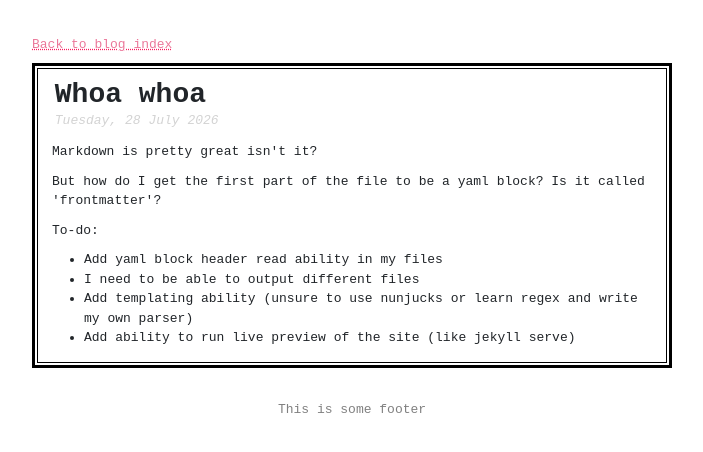
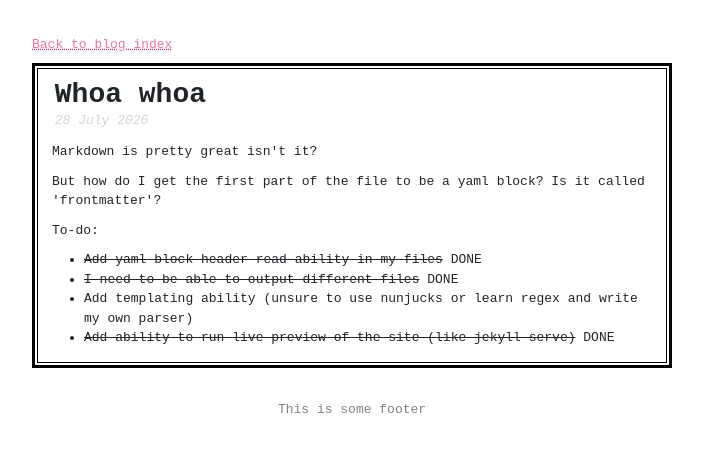
Before and after one commit to kzrtn/neocities-static-site-generator, a website: page dist/posts/2026-07-28-whoa-whoa.html in a window 1280 px wide. Shown: the whole page, without its empty margins (288-991 px from the left). Drawn offline with nearby package versions, Linux system fonts and the light colour scheme.

Commit message:
changed up folder structure

```diff
--- a/dist/test.html
+++ b/dist/posts/2026-07-28-whoa-whoa.html
@@ -7,7 +7,7 @@
     <link href="https://cdn.jsdelivr.net/npm/bootstrap@5.3.3/dist/css/bootstrap.min.css" rel="stylesheet" integrity="sha384-QWTKZyjpPEjISv5WaRU9OFeRpok6YctnYmDr5pNlyT2bRjXh0JMhjY6hW+ALEwIH" crossorigin="anonymous">
     <script src="https://cdn.jsdelivr.net/npm/bootstrap@5.3.3/dist/js/bootstrap.bundle.min.js" integrity="sha384-YvpcrYf0tY3lHB60NNkmXc5s9fDVZLESaAA55NDzOxhy9GkcIdslK1eN7N6jIeHz" crossorigin="anonymous"></script>
     <link rel="stylesheet" href="https://cdn.jsdelivr.net/npm/bootstrap-icons@1.11.3/font/bootstrap-icons.min.css">
-    <link href="styles.css" rel="stylesheet">
+    <link href="../styles.css" rel="stylesheet">
     <title>Blog</title>
   </head>
   <body>
@@ -23,17 +23,17 @@
             <div class="about-inner-container" style="padding: 4px; margin-top: 0px; border: 1px solid black">
               <div class="blog-header">
                 <h3>Whoa whoa</h3>
-                <div class="date">Tuesday, 28 July 2026</div>
+                <div class="date">28 July 2026</div>
               </div>
               <div class="about-inner-text">
                 <p>Markdown is pretty great isn't it?</p>
 <p>But how do I get the first part of the file to be a yaml block? Is it called 'frontmatter'?</p>
 <p>To-do:</p>
 <ul>
-<li>Add yaml block header read ability in my files</li>
-<li>I need to be able to output different files</li>
+<li><s>Add yaml block header read ability in my files</s> DONE</li>
+<li><s>I need to be able to output different files</s> DONE</li>
 <li>Add templating ability (unsure to use nunjucks or learn regex and write my own parser)</li>
-<li>Add ability to run live preview of the site (like jekyll serve)</li>
+<li><s>Add ability to run live preview of the site (like jekyll serve)</s> DONE</li>
 </ul>
 
               </div>
```
